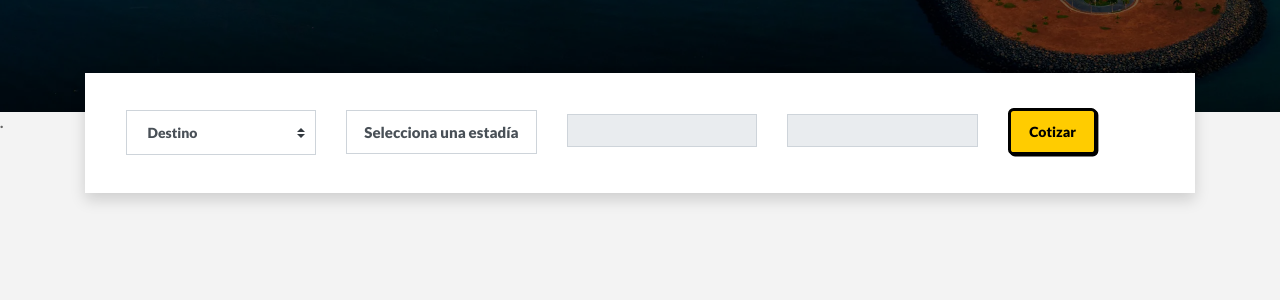
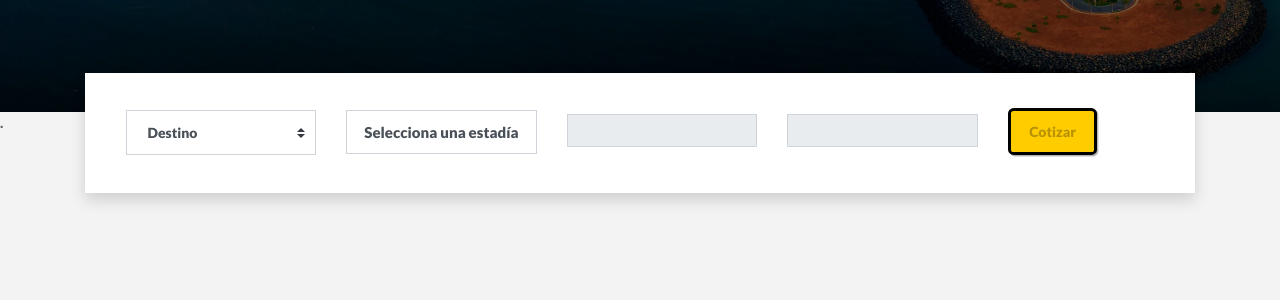
Before and after one commit to David-Josue-Murillo/AgenciaDeViajes_ConocePanama, a PHP site: page /index.php in a window 1280 px wide. Shown: the part 694-994 px from the top of the page. Run offline with PHP 8.4, Linux system fonts and the light colour scheme; data that the repository does not hold is empty; some libraries are stand-ins or nearby versions.

Commit message:
Activación y Desactivación del boton cotizar dependiendo de su estado

```diff
--- a/includes/cotizacion.php
+++ b/includes/cotizacion.php
@@ -55,7 +55,7 @@ if (!isset($_SESSION)) {
                         </div>
                     </div>
                     <div class="col-md-2">
-                        <button class="info__btn" style="height: 47px; margin-top: -2px;" form="crear_reservar" type="submit" name="submit_cotizacion">Cotizar</button>
+                        <button class="info__btn" style="height: 47px; margin-top: -2px;" form="crear_reservar" id="btn_cotizacion" type="submit" name="submit_cotizacion" disabled>Cotizar</button>
                     </div>
                 </form>
             </div>
--- a/js/cotizacion.js
+++ b/js/cotizacion.js
@@ -1,6 +1,8 @@
 // Obtener la id del paquete cada vez que cambien el select
-document.getElementById('destino').addEventListener('change', function() {
+document.getElementById('destino').addEventListener('change', function(e) {
+
     let destinoId = this.value;
+    document.getElementById('btn_cotizacion').disabled = false;
 
     fetch('../php/obtener_cantidad_personas.php', {
         method: 'POST',
```
